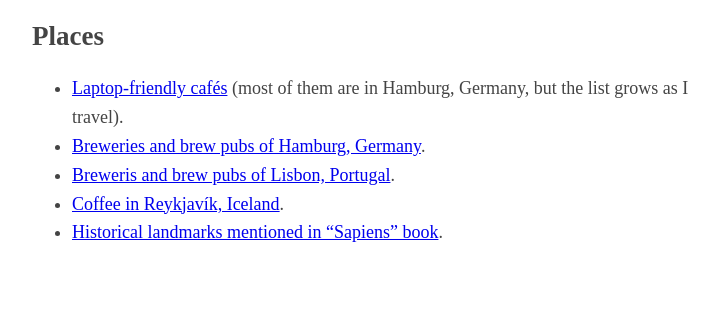
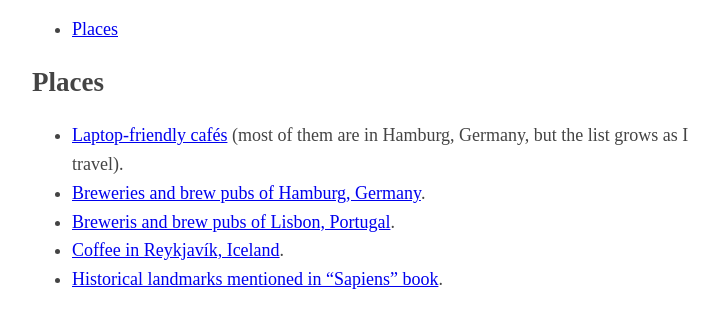
Before and after one commit to mfilenko/mfilenko.github.io, a plain HTML site: page lists.html in a window 1280 px wide. Shown: the part 123-450 px from the top of the page, without its empty margins (273-992 px from the left). Drawn offline with Linux system fonts and the light colour scheme.

Commit message:
Lists: add ToC

```diff
--- a/lists.html
+++ b/lists.html
@@ -27,7 +27,11 @@
             </p>
         </header>
 
-        <h2>Places</h2>
+        <ul>
+            <li><a href="#places">Places</a></li>
+        </ul>
+
+        <h2><a id="places">Places</a></h2>
 
         <ul>
             <li><a href="https://foursquare.com/user/19909521/list/coffee-n-code">Laptop-friendly caf&eacute;s</a> (most of them are in Hamburg, Germany, but the list grows as I travel).</li>
```
